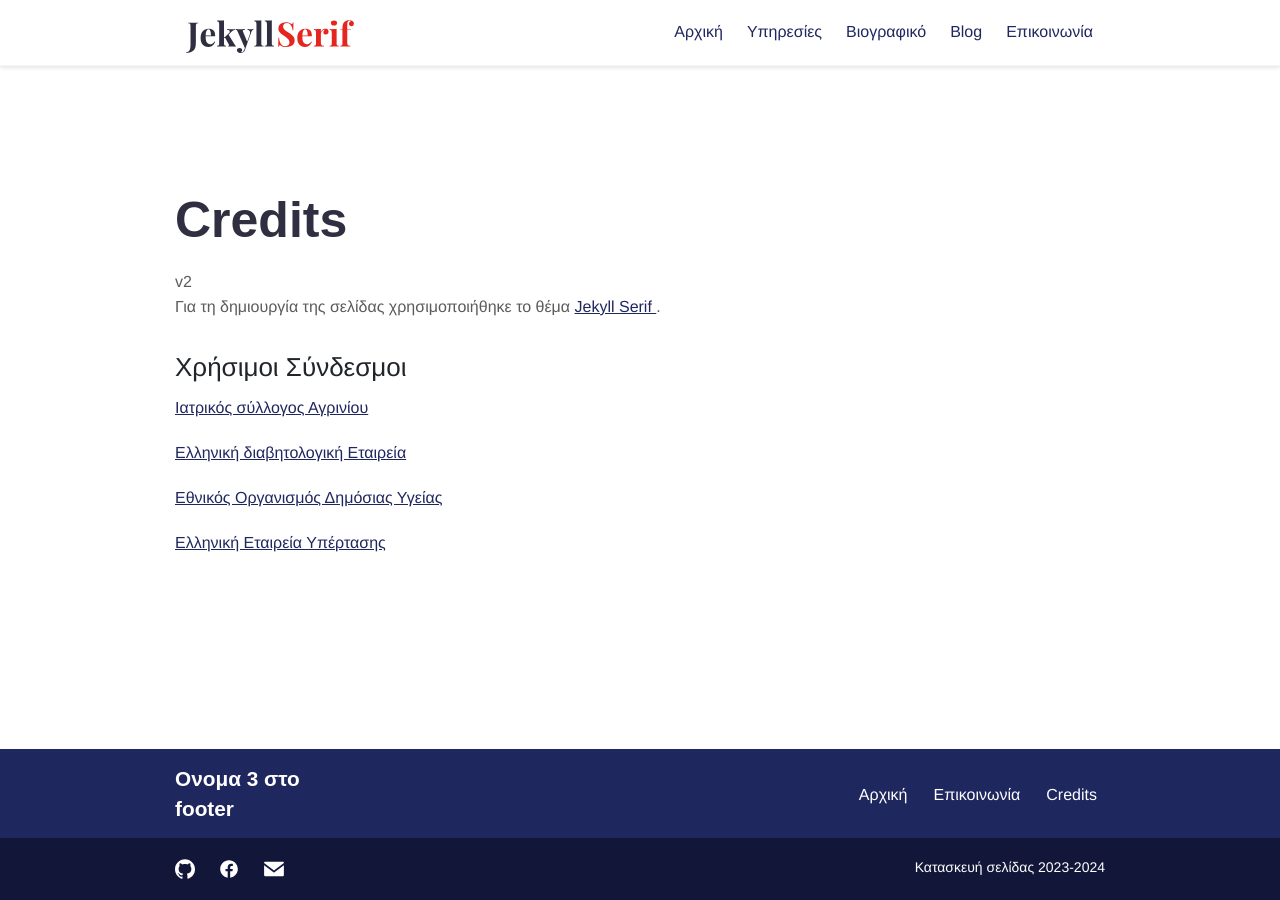
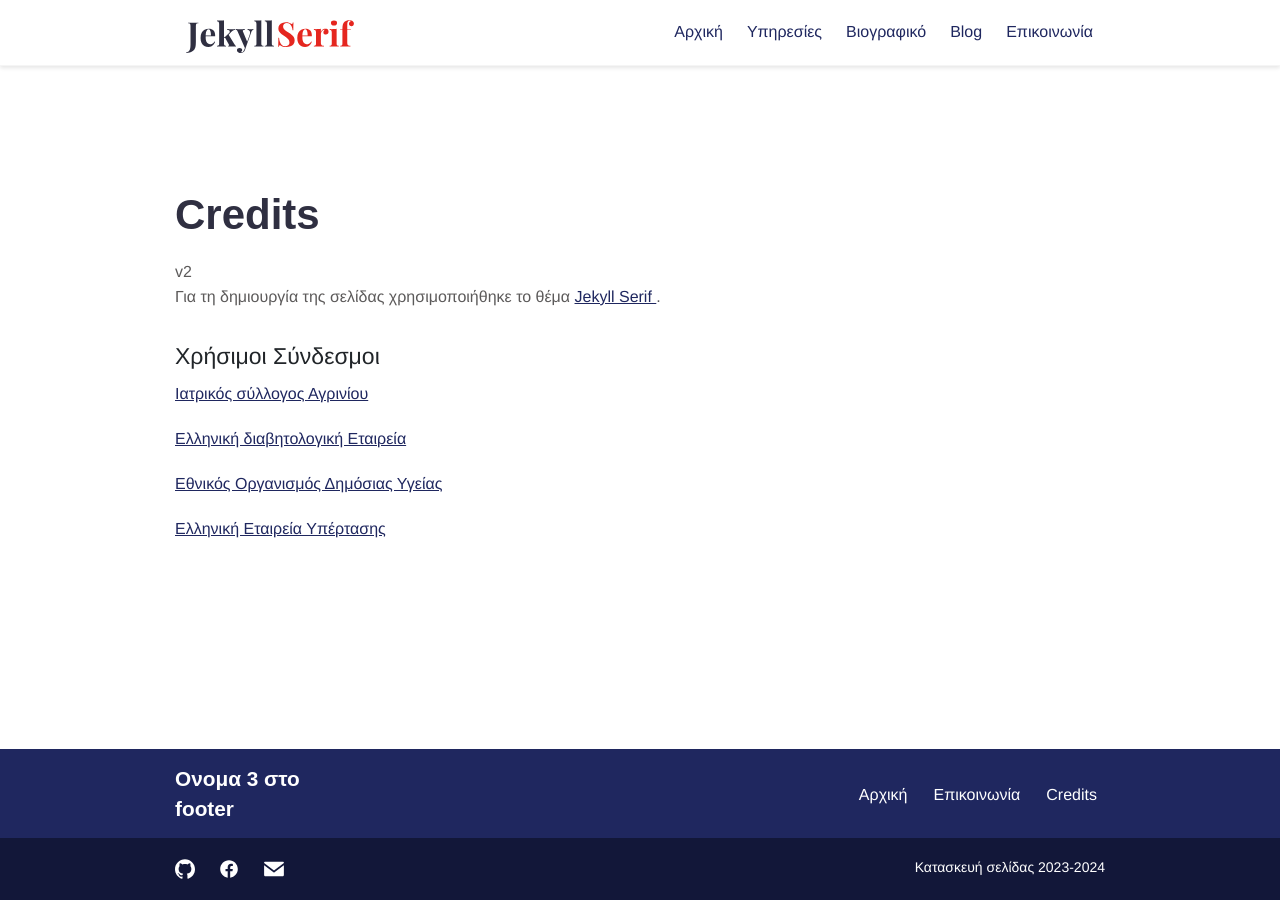
Before and after one commit to taschar/taschar.github.io, a Jekyll site: the page built from credits.md, in a window 1280 px wide. Built offline with Jekyll 4.4.1, drawn with Linux system fonts in a browser that asks for light colours.

Commit message:
2024-03-01_102645

```diff
--- a/_sass/components/_content.scss
+++ b/_sass/components/_content.scss
@@ -29,7 +29,7 @@
   }
   h2 {
     font-family: $font-family-base;
-    font-size: 26px;
+    font-size: 23px;
     font-weight: normal;
     line-height: 1.4;
     margin-top: 30px;
--- a/_sass/components/_hamburger.scss
+++ b/_sass/components/_hamburger.scss
@@ -12,7 +12,7 @@
   .hamburger-inner,
   .hamburger-inner::before,
   .hamburger-inner::after {
-
+    background: $primary;
   }
   .hamburger-inner::after {
     width: 18px;
--- a/_sass/components/_header.scss
+++ b/_sass/components/_header.scss
@@ -33,4 +33,4 @@
 }
 
 // fixed navbar reduce size when scrolled
- .header.scrolled { height: 50px; /* Adjust the height as needed when scrolled */ } //fixed navbar
+.header.scrolled { height: 50px; /* Adjust the height as needed when scrolled */ } //fixed navbar
--- a/_sass/components/_logo.scss
+++ b/_sass/components/_logo.scss
@@ -14,7 +14,7 @@
 }
 .logo-mobile {
   display: block;
-  width: 40px;
+  width: 150px;
   padding: 10px 0 10px 0;
   @include media-breakpoint-up(sm) {
     display: none;
--- a/_sass/components/_title.scss
+++ b/_sass/components/_title.scss
@@ -1,8 +1,8 @@
 .title {
   color: $black;
-  font-size: 48px;
+  font-size: 38px;
   line-height: 1.2;
   @include media-breakpoint-up(lg) {
-    font-size: 50px;
+    font-size: 42px;
   }
 }
--- a/_sass/libraries/hamburgers/types/_slider.scss
+++ b/_sass/libraries/hamburgers/types/_slider.scss
@@ -25,7 +25,7 @@
       .hamburger-inner {
         $y-offset: $hamburger-layer-spacing + $hamburger-layer-height;
 
-        transform: translate3d(0, $y-offset, 0) rotate(45deg);  background: $primary; //fixed navbar background menu
+        transform: translate3d(0, $y-offset, 0) rotate(45deg); background: $primary; //fixed navbar background menu
 
         &::before {
           transform: rotate(-45deg) translate3d(math.div($hamburger-layer-width, -7), $hamburger-layer-spacing * -1, 0);
@@ -33,7 +33,7 @@
         }
 
         &::after {
-          transform: translate3d(0, $y-offset * -2, 0) rotate(-90deg);  background: $primary; //fixed navbar background menu
+          transform: translate3d(0, $y-offset * -2, 0) rotate(-90deg); background: $primary; //fixed navbar background menu
         }
       }
     }
--- /dev/null
+++ b/_sass/pages/_page-news.scss
@@ -0,0 +1,52 @@
+.page-news {
+  .news-summary {
+    display: flex;
+    flex-wrap: wrap;
+    flex-direction: row;
+    .news-image {
+      height: 60px;
+      width: 60px;
+      margin-right: 10px;
+      border-radius: 50%;
+      overflow: hidden;
+      img {
+        width: 60px;
+      }
+    }
+    .news-meta {
+      flex: 1;
+      h2 {
+        margin: 0;
+        font-size: 22px;
+        font-weight: normal;
+      }
+      p {
+        color: $black;
+        text-transform: uppercase;
+        margin: 0;
+        font-size: 12px;
+        font-weight: 500;
+      }
+    }
+    .news-content {
+      margin-top: 20px;
+      flex: 1 0 100%;
+    }
+  }
+
+  .news-summary-large {
+    background-color: $white-offset;
+    padding: 30px;
+    border-radius: 3px;
+    .news-image {
+      height: 90px;
+      width: 90px;
+      margin-right: 20px;
+      border-radius: 50%;
+      overflow: hidden;
+      img {
+        width: 90px;
+      }
+    }
+  }
+}
```
